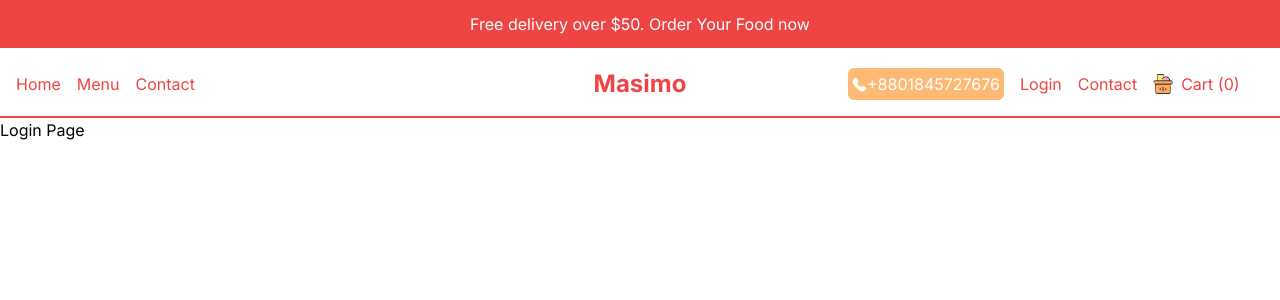
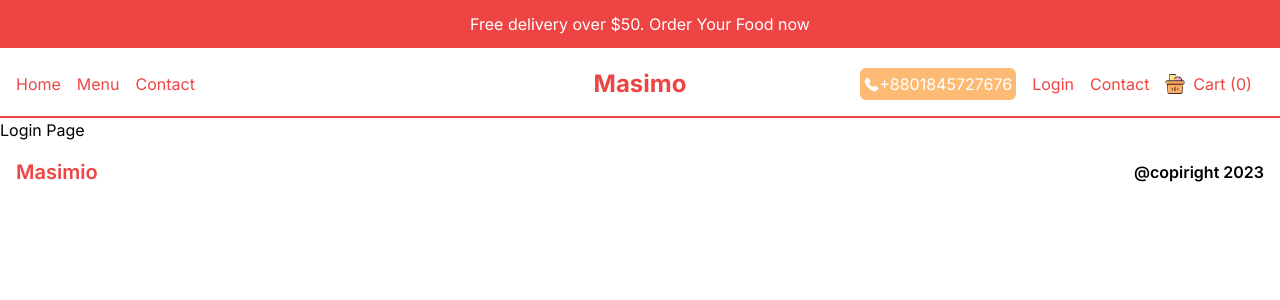
Before and after one commit to joy-biswas-info/food-delivery, a Next.js app: page /login in a window 1280 px wide. Shown: the top 300 px of the page. Built offline with nearby package versions, Linux system fonts and the light colour scheme.

Commit message:
[DONE] Footer

```diff
--- a/src/app/layout.tsx
+++ b/src/app/layout.tsx
@@ -3,6 +3,7 @@ import type { Metadata } from "next";
 import { Inter } from "next/font/google";
 import Notification from "@/components/Notification";
 import Navigation from "@/components/Navigation";
+import Footer from "@/components/Footer";
 
 const inter = Inter({ subsets: ["latin"] });
 
@@ -22,6 +23,7 @@ export default function RootLayout({
         <Notification />
         <Navigation />
         {children}
+        <Footer/>
       </body>
     </html>
   );
--- a/src/components/Footer.tsx
+++ b/src/components/Footer.tsx
@@ -1,7 +1,12 @@
 import React from "react";
 
 const Footer = () => {
-  return <div>Footer</div>;
+  return <footer>
+    <div className="flex justify-between items-center p-4">
+      <div className="text-xl font-semibold text-red-500">Masimio</div>
+      <div className="font-semibold">@copiright 2023</div>
+    </div>
+  </footer>;
 };
 
 export default Footer;
--- a/src/components/Navigation.tsx
+++ b/src/components/Navigation.tsx
@@ -27,7 +27,7 @@ const Navigation = () => {
       </div>
       {/* Right Menu  */}
 
-      <div className="hidden md:flex gap-4 flex-1 items-center">
+      <div className="hidden md:flex gap-4 flex-1 items-center justify-center">
         <div className="md:absolute top-3 right-2 lg:static cursor-pointer bg-orange-300 p-1 rounded-md flex items-center justify-items-center text-white">
           <Image
             src="/phone.png"
```
